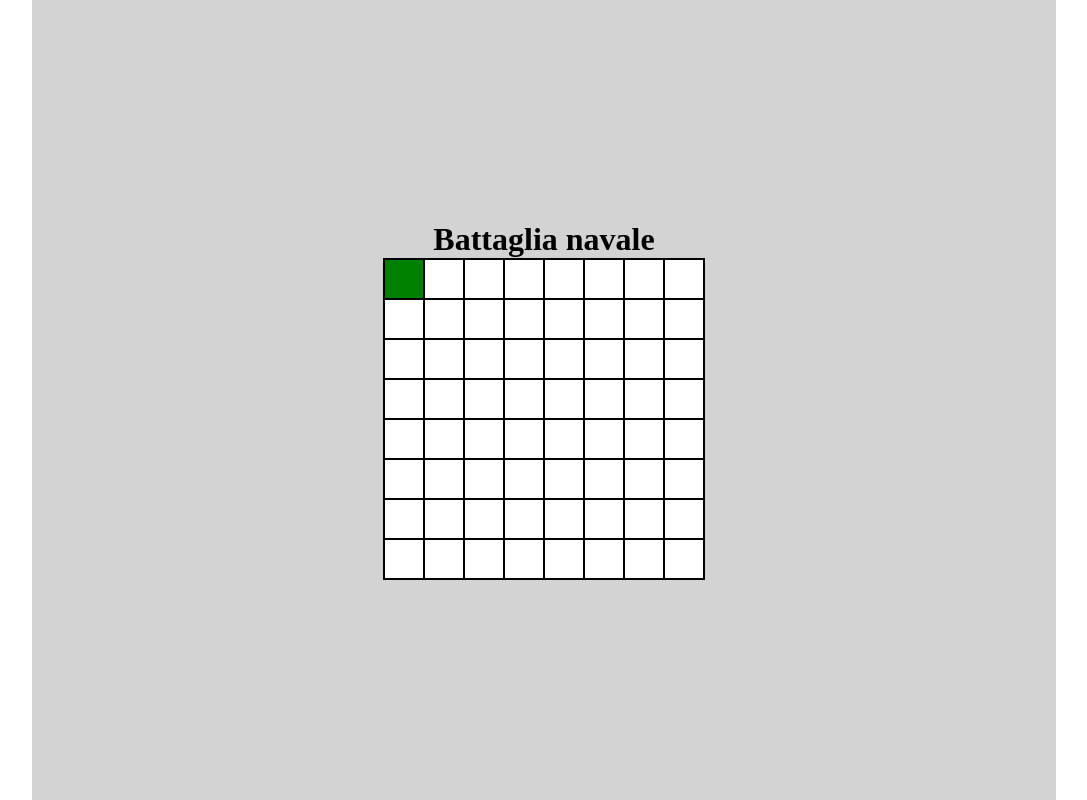
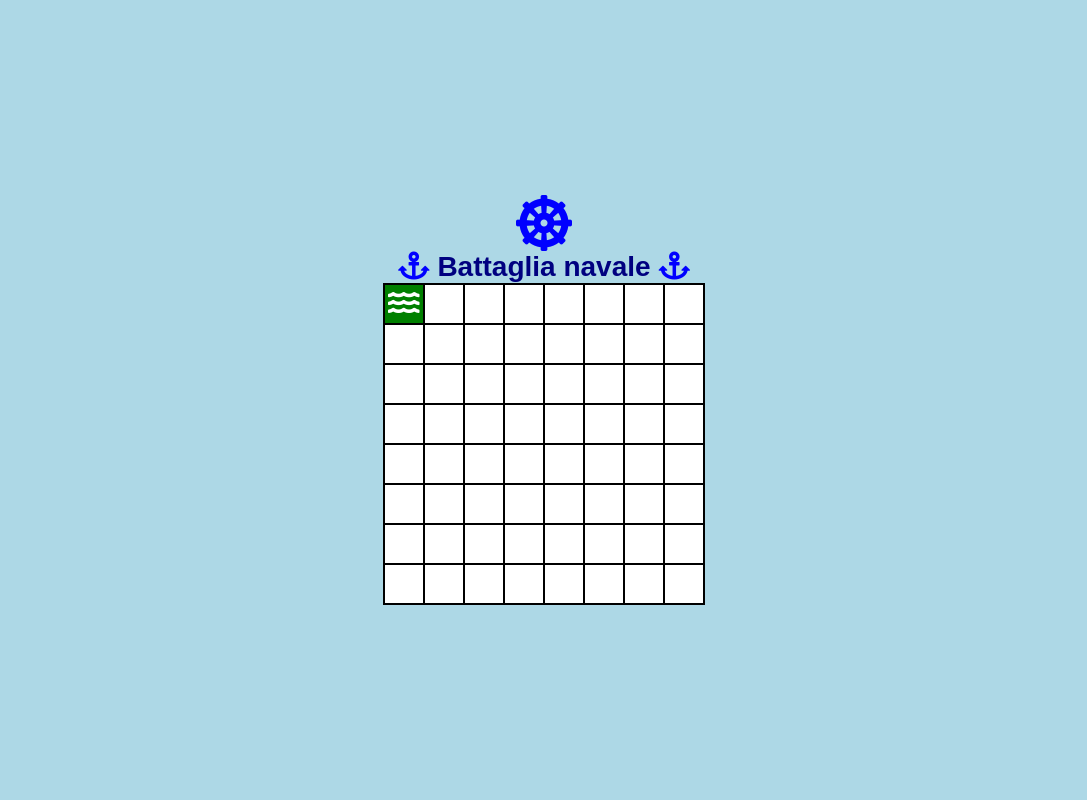
Before and after one commit to renzocarara/js-jq-grigliaquadrati, a plain HTML site: page index.html in a window 1280 px wide. Both pictures are taken after a click on the element 500 px from the left and 278 px from the top of the page. Shown: the whole page, without its empty margins (96-1183 px from the left). Drawn offline with nearby package versions, Linux system fonts and the light colour scheme.

Commit message:
stile e commenti

```diff
--- a/index.html
+++ b/index.html
@@ -13,11 +13,9 @@
 <body>
 
     <div id="container">
-        <h1>Battaglia navale</h1>
+        <i class="fas fa-dharmachakra fa-4x"></i>
+        <h1><i class="fas fa-anchor"></i>&nbsp;Battaglia navale&nbsp;<i class="fas fa-anchor"></i></h1>
         <div class="grid-container noselect">
-            <!-- <span class="cell"></span> -->
-
-
         </div>
 
     </div>
--- a/main.js
+++ b/main.js
@@ -28,12 +28,12 @@ function createGrid() {
     // creo una griglia di "side" righe ognuna delle quali ha "side" elementi
     // cioè un quadrato di "gridSize" elementi
 
-    var HTMLelement = '<span class="cell"></span>'; // codice HTML da ripetere in pagina
+    var HTMLemptySpan = '<span class="cell"></span>'; // codice HTML da ripetere in pagina
 
     // ciclo per "gridSize" volte e aggiungo ogni volta il mio elemnto HTML
     for (var i = 0; i < gridSize; i++) {
-        // appendo, quindi aggiungo in coda, senza sovrascriver
-        $('.grid-container').append(HTMLelement);
+        // appendo, quindi aggiungo in coda, senza sovrascrivere
+        $('.grid-container').append(HTMLemptySpan);
     }
 }
 
@@ -73,6 +73,7 @@ function generateBoatPositions() {
         }
     }
 
+    // ritorno l'array valorizzato con le posizioni
     return boatPositionsArray;
 }
 
@@ -80,12 +81,17 @@ function generateBoatPositions() {
 function setColor(cell) {
     // aggiorno colore cella, se ha classe boat diventa rossa, altrimenti diventa verde
     // in cell ho il riferimento all'elemento appena cliccato
+    HTMLboatIcon = "<i class=\"fas fa-ship fa-2x\"></i>"; // icona nave
+    HTMLwaterIcon = "<i class=\"fas fa-water fa-2x\"></i>"; // icona mare
+
+
     if ($(cell).hasClass('boat')) {
-        // con la classe red cambio il background-color
-        $(cell).addClass('red');
+        $(cell).addClass('red'); // con la classe red cambio il background-color
+        $(cell).append(HTMLboatIcon); // aggiungo anche un'icona di una nave
+
     } else {
-        // con la classe green cambio il background-color
-        $(cell).addClass('green');
+        $(cell).addClass('green'); // con la classe green cambio il background-color
+        $(cell).append(HTMLwaterIcon); // aggiungo anche un'icona di una nave
     }
 }
 
--- a/style.css
+++ b/style.css
@@ -2,6 +2,10 @@
     margin: 0;
     padding: 0;
     box-sizing: border-box;
+}
+
+h1 {
+    color: navy;
 }
 
 /* evito l'effetto "selezione" (azzurro), su chrome */
@@ -10,8 +14,10 @@
 }
 
 #container {
-    background-color: lightgray;
-    width: 80%;
+    font-family: sans-serif;
+    font-size: 14px;
+    background-color: lightblue;
+    width: 100%;
     height: 100vh;
     display: flex;
     flex-direction: column;
@@ -31,17 +37,31 @@
 
 .cell {
     border: 1px solid black;
-    /* display: inline-block; */
     flex-shrink: 0;
     width: 40px;
     height: 40px;
     background-color: white;
+    cursor: pointer;
 }
 
 .red {
-    background-color: red;
+    background-color: crimson;
 }
 
 .green {
     background-color: green;
 }
+
+.fa-ship {
+    color: white;
+    margin: 4px 0 0 2px;
+}
+
+.fa-water {
+    color: white;
+    margin: 4px 0 0 3px;
+}
+
+.fa-anchor, .fa-dharmachakra {
+    color: blue;
+}
```
